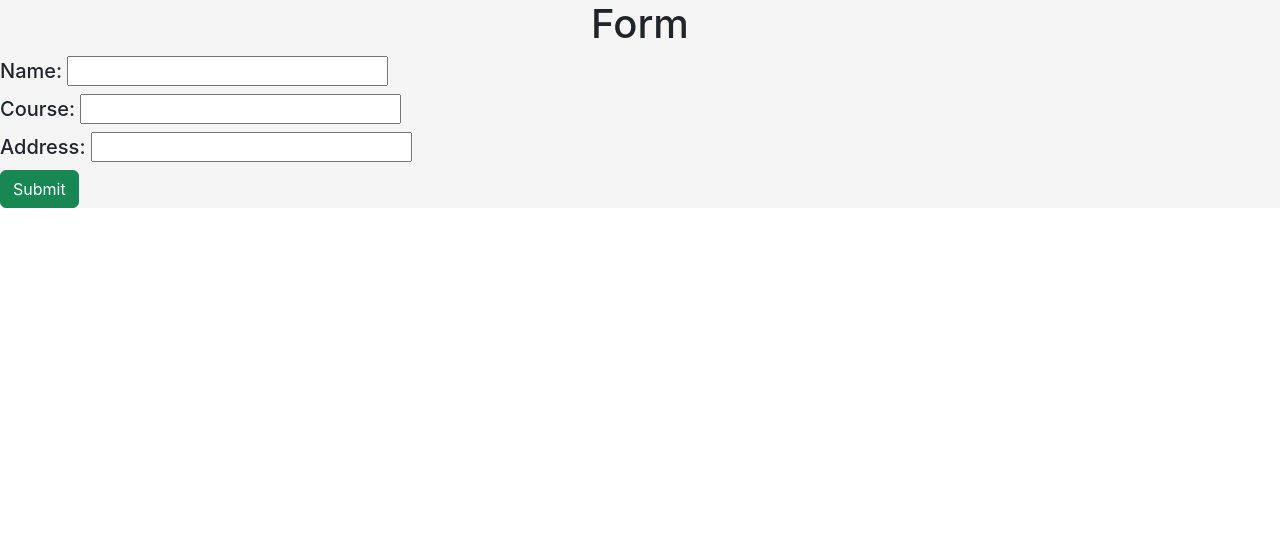
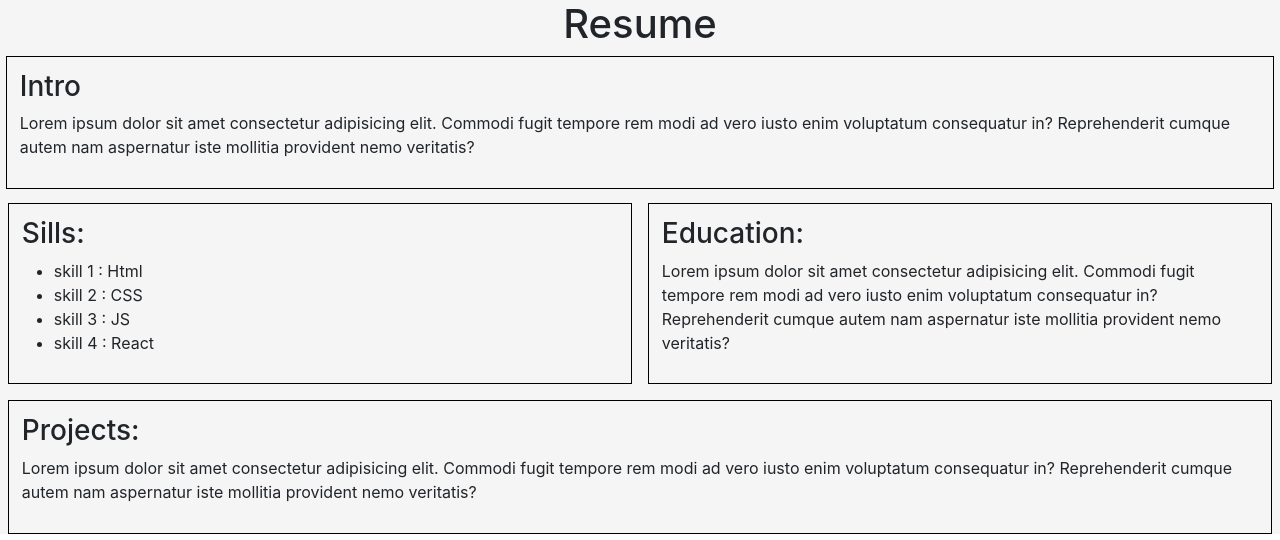
Before and after one commit to Raj-Git-coder/institute-js-react-course, a React (Create React App) app in the folder reactJS/demo/: page / in a window 1280 px wide. Shown: the top 540 px of the page. Built offline with nearby package versions, Linux system fonts and the light colour scheme.

Commit message:
11 AUG 2024 SUN : Flexbox in CSS and Bootstrap

```diff
--- a/reactJS/demo/src/App.js
+++ b/reactJS/demo/src/App.js
@@ -1,29 +1,30 @@
 import React from 'react'
 
-// import "./ResumeExample/component-styles.css"
+import "./ResumeExample_using_BootStrap/component-styles.css"
 
-// import IntroOfCandidate from './ResumeExample/candidate-intro'
-// import SkillsAndEducationOfCandidate from './ResumeExample/candidate-skills-and-education'
-// import ProjectsListOfCandidate from './ResumeExample/project-list-of-candidate'
+import IntroOfCandidate from './ResumeExample_using_BootStrap/candidate-intro'
+import SkillsAndEducationOfCandidate from './ResumeExample_using_BootStrap/candidate-skills-and-education'
+import ProjectsListOfCandidate from './ResumeExample_using_BootStrap/project-list-of-candidate'
 
 // import './EventHandlingExample/StylingForBtn.css'
 // import ButtonForEventHandling from './EventHandlingExample/ButtonForEventHandling'
 
-import Form from './EventHandlingExample/FormEvent/Form'
+// import Form from './EventHandlingExample/FormEvent/Form'
 
 function App() {
     return (
         <body style={{ backgroundColor: "whitesmoke" }}>
 
-            {/* <center><h1>Resume</h1></center>
+            <center><h1>Resume</h1></center>
 
             <IntroOfCandidate />
             <SkillsAndEducationOfCandidate />
-            <ProjectsListOfCandidate /> */}
+            <ProjectsListOfCandidate />
+
 
             {/* <ButtonForEventHandling /> */}
 
-            <Form />
+            {/* <Form /> */}
 
         </body>
     );
--- /dev/null
+++ b/reactJS/demo/src/ResumeExample_using_BootStrap/candidate-intro.js
@@ -0,0 +1,54 @@
+import React from "react";
+
+// This is the part of the Resume Example given for practise
+// in this we are creating the div components(like Intro, Skills, Education etc) in different (.js)files and the styling for them in a .css file "ResumeStyle",  and then integrating them all together in App.js
+
+function IntroOfCandidate()
+{
+    return(
+        <>
+            <div class="border border-black" id="introDiv">
+                <h3 >
+                    Intro
+                </h3>
+                <p >
+                    Lorem ipsum dolor sit amet consectetur adipisicing elit. Commodi fugit tempore rem modi ad vero iusto enim voluptatum consequatur in? Reprehenderit cumque autem nam aspernatur iste mollitia provident nemo veritatis?
+                </p>
+            </div>
+            {/* <div style={{display:"flex"}}>
+                <div class="border border-black" id="leftDiv" style={{margin:"8px", padding:"1%"}}>
+                    <h3 >
+                        Sills:
+                    </h3>
+                    <p >
+                        Lorem ipsum dolor sit amet consectetur adipisicing elit. Commodi fugit tempore rem modi ad vero iusto enim voluptatum consequatur in? Reprehenderit cumque autem nam aspernatur iste mollitia provident nemo veritatis?
+                        <ul>
+                            <li>skill 1</li>
+                            <li>skill 2</li>
+                            <li>skill 3</li>
+                        </ul>
+                    </p>
+                </div>
+                <div class="border border-black" id="rightDiv" style={{margin:"8px", padding:"1%"}}>
+                    <h3 >
+                        Education:
+                    </h3>
+                    <p >
+                        Lorem ipsum dolor sit amet consectetur adipisicing elit. Commodi fugit tempore rem modi ad vero iusto enim voluptatum consequatur in? Reprehenderit cumque autem nam aspernatur iste mollitia provident nemo veritatis?
+                    </p>
+                </div>
+            </div> */}
+
+            {/* <div class="border border-black" style={{margin:"8px", padding:"1%"}}>
+                <h3 >
+                    Projects:
+                </h3>
+                <p >
+                    Lorem ipsum dolor sit amet consectetur adipisicing elit. Commodi fugit tempore rem modi ad vero iusto enim voluptatum consequatur in? Reprehenderit cumque autem nam aspernatur iste mollitia provident nemo veritatis?
+                </p>
+            </div> */}
+        </>
+    );
+}
+
+export default IntroOfCandidate;
--- /dev/null
+++ b/reactJS/demo/src/ResumeExample_using_BootStrap/candidate-skills-and-education.js
@@ -0,0 +1,39 @@
+// candidate-skills-and-education
+// SkillsAndEducationOfCandidate
+
+import React from "react";
+
+// This is the part of the Resume Example given for practise
+// in this we are creating the div components(like Intro, Skills, Education etc) in different (.js)files and the styling for them in a .css file "ResumeStyle",  and then integrating them all together in App.js
+
+function SkillsAndEducationOfCandidate()
+{
+    return(
+        <div id="skillAndEduDiv" >
+                <div class="border border-black" id="skillsDiv" >
+                    <h3 >
+                        Sills:
+                    </h3>
+                    <p >
+                        <ul>
+                            <li>skill 1 : Html</li>
+                            <li>skill 2 : CSS</li>
+                            <li>skill 3 : JS</li>
+                            <li>skill 4 : React</li>
+
+                        </ul>
+                    </p>
+                </div>
+                <div class="border border-black" id="educationDiv" >
+                    <h3 >
+                        Education:
+                    </h3>
+                    <p >
+                        Lorem ipsum dolor sit amet consectetur adipisicing elit. Commodi fugit tempore rem modi ad vero iusto enim voluptatum consequatur in? Reprehenderit cumque autem nam aspernatur iste mollitia provident nemo veritatis?
+                    </p>
+                </div>
+            </div>
+    );
+}
+
+export default SkillsAndEducationOfCandidate;
--- /dev/null
+++ b/reactJS/demo/src/ResumeExample_using_BootStrap/component-styles.css
@@ -0,0 +1,21 @@
+
+ /*
+ - This is the part of the Resume Example given for practise
+ - in this we are creating the div components(like Intro, Skills, Education etc) in different (.js)files and the styling for them in a .css file "ResumeStyle",  and then integrating them all together in App.js
+ */
+
+ #introDiv
+ {
+     margin: 6px;
+     padding: 1%;
+ }
+ #skillAndEduDiv
+ {
+     display: flex;
+ }
+ .border
+ {
+     flex: 1;            /* this property helps us provide equal space to the components the components */
+     margin: 8px;
+     padding: 1%;
+ }
--- /dev/null
+++ b/reactJS/demo/src/ResumeExample_using_BootStrap/project-list-of-candidate.js
@@ -0,0 +1,17 @@
+import React from "react";
+
+function ProjectsListOfCandidate()
+{
+    return(
+        <div class="border border-black">
+                <h3 >
+                    Projects:
+                </h3>
+                <p >
+                    Lorem ipsum dolor sit amet consectetur adipisicing elit. Commodi fugit tempore rem modi ad vero iusto enim voluptatum consequatur in? Reprehenderit cumque autem nam aspernatur iste mollitia provident nemo veritatis?
+                </p>
+            </div>
+    );
+}
+
+export default ProjectsListOfCandidate;
```
